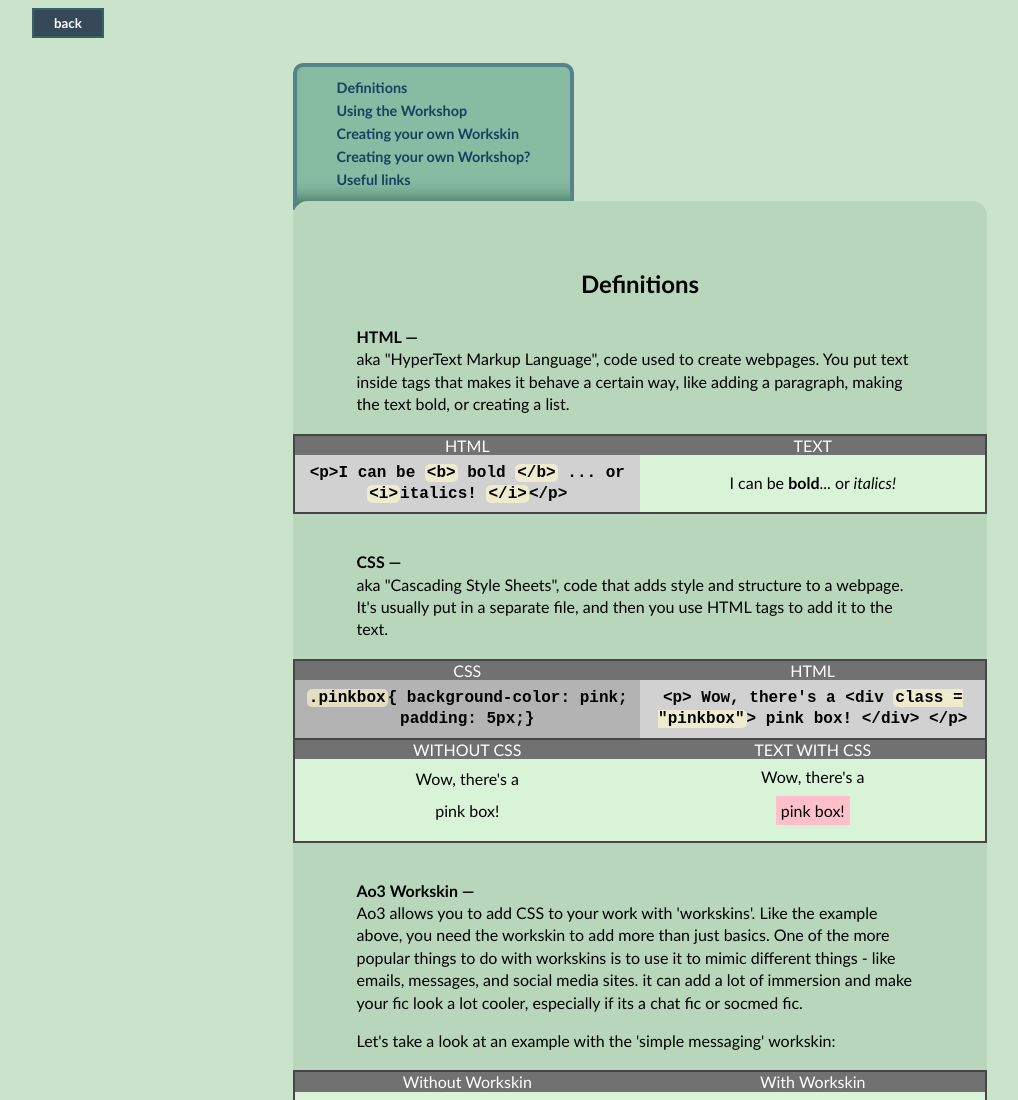
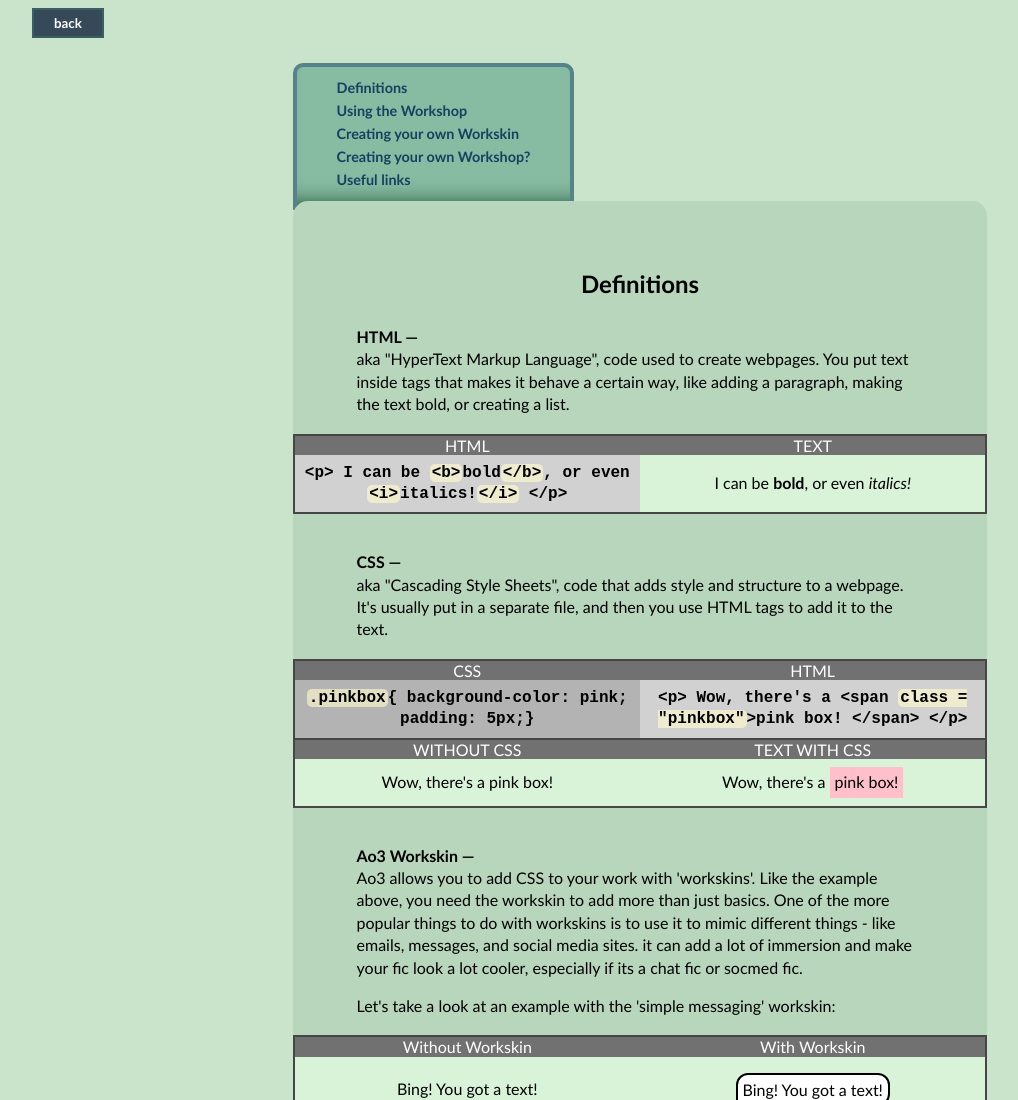
Before and after one commit to ultraviollett/Neocities-Website, a website: page public/tutorial.html in a window 1280 px wide. Shown: the top 1100 px of the page, without its empty margins (0-1018 px from the left). Drawn offline with Linux system fonts and the light colour scheme.

Commit message:
Tweaked CSS/HTML examples in tutorial.html

```diff
--- a/public/CSS/tutorial.css
+++ b/public/CSS/tutorial.css
@@ -86,7 +86,7 @@ to make it easier to read when on desktop
 .buttonhorizontal{
     margin: 15px auto;
     width: 100%;
-    cursor:pointer;
+    cursor: pointer;
     display: flex;
     gap: 5px;
     flex-flow: row wrap;
--- a/public/tutorial.html
+++ b/public/tutorial.html
@@ -48,11 +48,11 @@
 <div class="codedemo">
   <div class="header"><p>HTML</p></div>
   <div  class="HTMLcoding" >
-    <p> &lt;p&gt;I can be <span class="highlight">&lt;b&gt;</span> bold <span class="highlight">&lt;/b&gt;</span> ...
-      or <span class="highlight">&lt;i&gt;</span>italics! <span class="highlight">&lt;/i&gt;</span>&lt;/p&gt; </p>
+    <p> &lt;p&gt; I can be <span class="highlight">&lt;b&gt;</span>bold<span class="highlight">&lt;/b&gt;</span>,
+  or even <span class="highlight">&lt;i&gt;</span>italics!<span class="highlight">&lt;/i&gt;</span> &lt;/p&gt; </p>
   </div>
   <div class="header"><p>TEXT</p></div>
-  <div class="text"><p>I can be <b>bold</b>... or <i>italics!</i></p> </div>
+  <div class="text"><p>I can be <b>bold</b>, or even <i>italics!</i></p> </div>
 
 </div>
 <br>
@@ -70,15 +70,15 @@
   </div>
   <div class="header"><p>HTML</p></div>
   <div  class="HTMLcoding" >
-    <p> &lt;p&gt; Wow, there's a &lt;div <span class="highlight">class = "pinkbox"</span>&gt; pink box! &lt;/div&gt; &lt;/p&gt; </p>
+    <p> &lt;p&gt; Wow, there's a &lt;span <span class="highlight">class = "pinkbox"</span>&gt;pink box! &lt;/span&gt; &lt;/p&gt; </p>
   </div>
 </div>
 
 <div class="codedemo appendcodedemo">
   <div class="header"><p>WITHOUT CSS</p></div>
-  <div class="text"><p>Wow, there's a <div>pink box!</div> </p></div>
+  <div class="text"><p>Wow, there's a pink box! </p></div>
   <div class="header"><p>TEXT WITH CSS</p></div>
-  <div class="text"><p>Wow, there's a <div class="pinkbox">pink box!</div> </p></div>
+  <div class="text"><p>Wow, there's a <span class="pinkbox">pink box!</span> </p></div>
 
 </div>
 <br>
```
